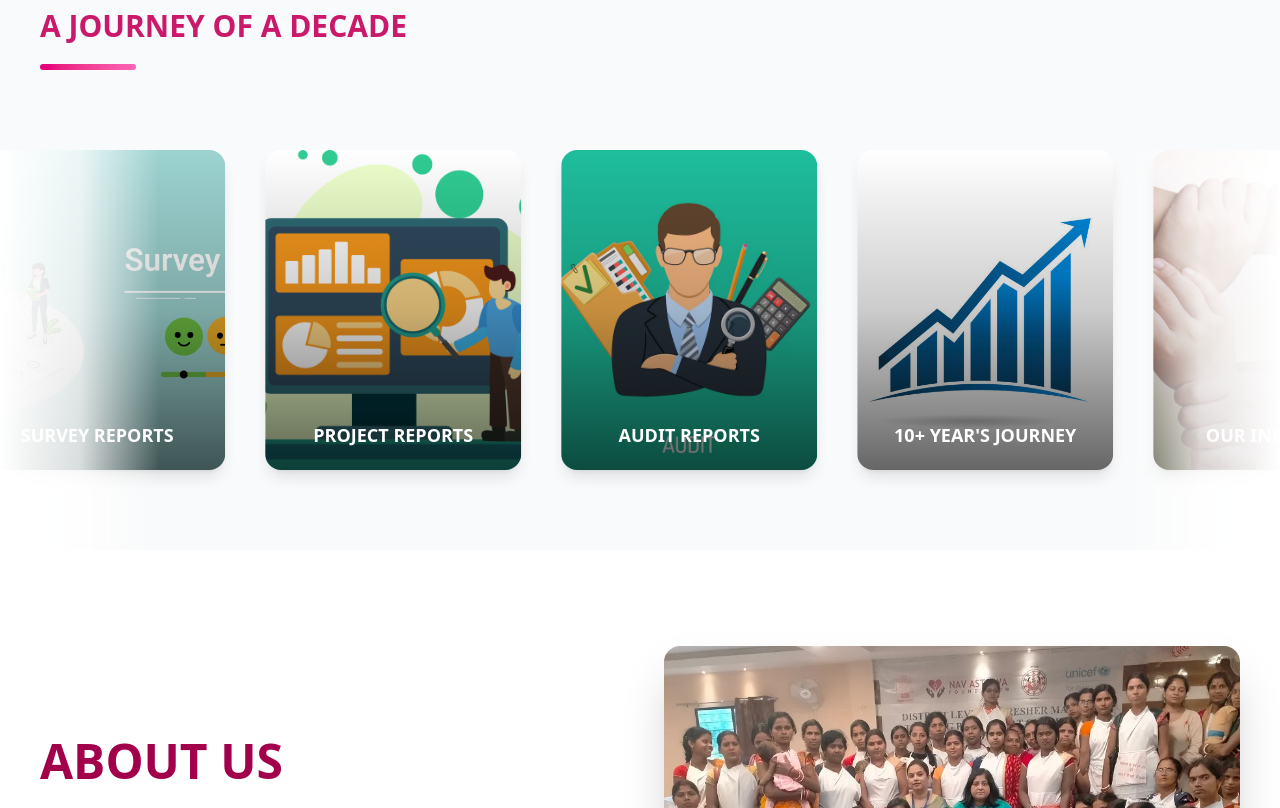
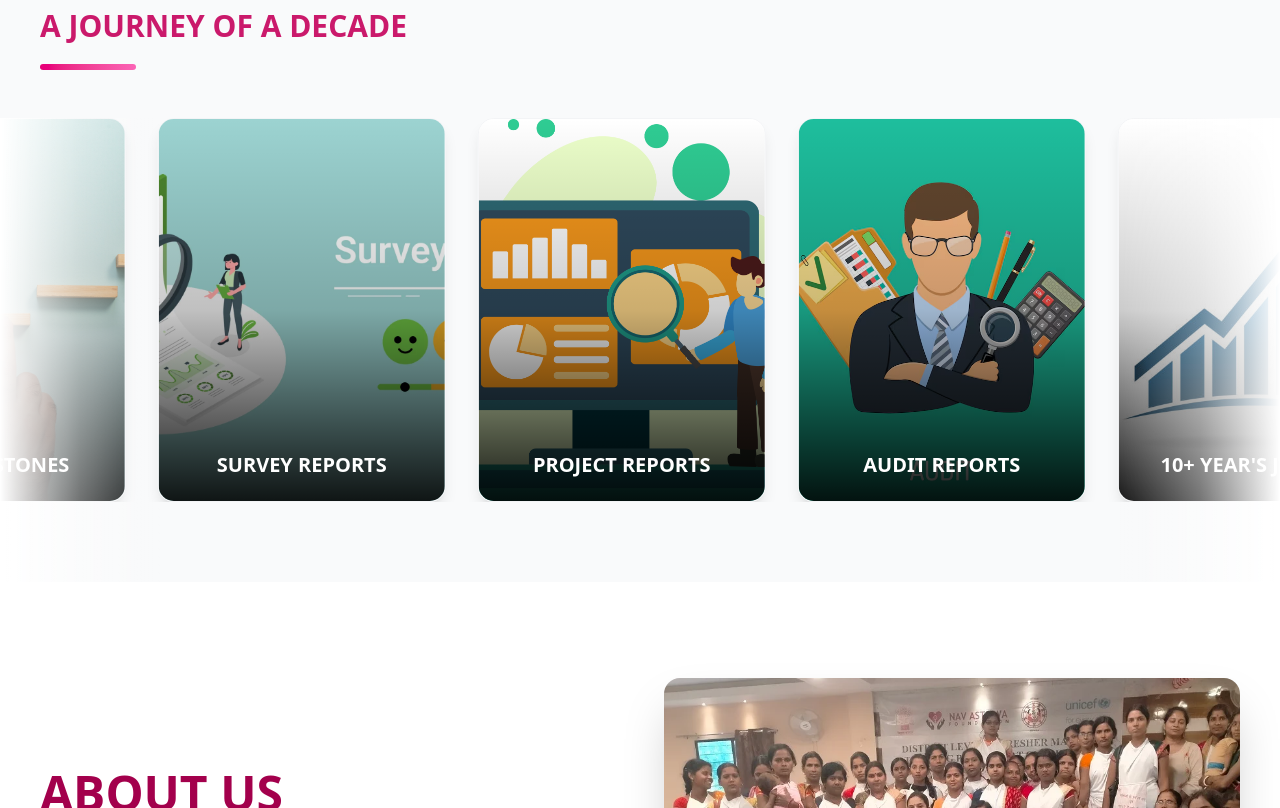
Before and after one commit to hck-anmol/NavAstitva, a React (Vite) app: page / in a window 1280 px wide. Shown: the part 948-1756 px from the top of the page. Built offline with nearby package versions, Linux system fonts and the light colour scheme.

Commit message:
Loop of overview section

```diff
--- a/src/components/Overview.jsx
+++ b/src/components/Overview.jsx
@@ -1,16 +1,23 @@
-import React, { useState } from "react";
+import React, { useState, useRef, useEffect } from "react";
+import { useNavigate } from 'react-router-dom';
 
+// Import your assets
 import our_initiative from "../assets/our_initiative.png";
 import our_milestones from "../assets/our_milestones.png";
 import survey_reports from "../assets/survey_reports.png";
 import project_reports from "../assets/h.png";
 import audit_reports from "../assets/audit_reports.png";
 import growth from "../assets/growth.png";
-import { useNavigate } from 'react-router-dom';
 
 const Overview = () => {
-  const [stopScroll, setStopScroll] = useState(false);
   const navigate = useNavigate();
+  const scrollRef = useRef(null);
+
+  // State for interaction
+  const [isDown, setIsDown] = useState(false);
+  const [startX, setStartX] = useState(0);
+  const [scrollLeft, setScrollLeft] = useState(0);
+  const [isPaused, setIsPaused] = useState(false);
 
   const cardData = [
     { title: "OUR INITIATIVES", image: our_initiative, link: "/initiatives" },
@@ -21,95 +28,140 @@ const Overview = () => {
     { title: "10+ YEAR'S JOURNEY", image: growth, link: "/journey" },
   ];
 
+  // Logic to handle the infinite manual scroll loop
+  const handleScroll = () => {
+    if (!scrollRef.current) return;
+    const { scrollLeft, scrollWidth, clientWidth } = scrollRef.current;
+
+    // If we scroll too far to the right (reach the end of the second set)
+    // Jump back to the start of the second set (the middle)
+    if (scrollLeft + clientWidth >= scrollWidth - 1) {
+      scrollRef.current.scrollLeft = scrollLeft - (scrollWidth / 2);
+    }
+    // If we scroll too far to the left
+    else if (scrollLeft <= 0) {
+      scrollRef.current.scrollLeft = scrollWidth / 2;
+    }
+  };
+
+  // Drag Logic for Desktop
+  const handleMouseDown = (e) => {
+    setIsDown(true);
+    setIsPaused(true);
+    setStartX(e.pageX - scrollRef.current.offsetLeft);
+    setScrollLeft(scrollRef.current.scrollLeft);
+  };
+
+  const handleMouseUp = () => {
+    setIsDown(false);
+    setIsPaused(false);
+  };
+
+  const handleMouseMove = (e) => {
+    if (!isDown) return;
+    e.preventDefault();
+    const x = e.pageX - scrollRef.current.offsetLeft;
+    const walk = (x - startX) * 2;
+    scrollRef.current.scrollLeft = scrollLeft - walk;
+  };
+
   return (
     <>
-      {/* Enhanced Marquee Animation */}
       <style>{`
-        .marquee-inner {
-          animation: marqueeScroll linear infinite;
-        }
+        .no-scrollbar::-webkit-scrollbar { display: none; }
+        .no-scrollbar { -ms-overflow-style: none; scrollbar-width: none; }
+
+        /* Smooth auto-scroll animation */
         @keyframes marqueeScroll {
-          0% { transform: translateX(0%); }
+          0% { transform: translateX(0); }
           100% { transform: translateX(-50%); }
         }
 
-        /* Smooth card scale animation */
-        @keyframes card-float {
-          0%, 100% { transform: translateY(0px); }
-          50% { transform: translateY(-8px); }
+        .marquee-track {
+          display: flex;
+          width: max-content;
+          animation: marqueeScroll 40s linear infinite;
         }
 
-        .card-hover:hover {
-          animation: card-float 0.6s ease-in-out;
+        .paused-animation {
+          animation-play-state: paused !important;
+        }
+
+        .card-inner {
+          transition: transform 0.5s cubic-bezier(0.2, 0.8, 0.2, 1);
+        }
+
+        .card-inner:hover {
+          transform: translateY(-10px);
         }
       `}</style>
 
-      {/* Heading Section - Better spacing and hierarchy */}
+      {/* Heading Section */}
       <div className="pt-20 md:pt-24 pb-8 md:pb-12 px-6 md:px-10 flex flex-col gap-3 max-w-7xl mx-auto">
         <h1 className="text-3xl sm:text-4xl md:text-5xl font-bold text-pink-800 tracking-tight">
           QUICK OVERVIEW OF NAF
         </h1>
-        <h2 className="text-xl sm:text-2xl md:text-3xl font-semibold text-pink-700/90">
-          A JOURNEY OF A DECADE
+        <h2 className="text-xl sm:text-2xl md:text-3xl font-semibold text-pink-700/90 uppercase">
+          A Journey of a Decade
         </h2>
         <div className="w-24 h-1.5 bg-gradient-to-r from-pink-600 to-pink-400 rounded-full mt-2" />
       </div>
 
-      {/* Marquee Container - Improved fade edges */}
+      {/* Outer Container */}
       <div
-        className="overflow-hidden px-6 md:px-10 w-full relative max-w-7xl mx-auto mt-6 md:mt-8 pb-16 md:pb-20"
-        onMouseEnter={() => setStopScroll(true)}
-        onMouseLeave={() => setStopScroll(false)}
+        className="relative w-full overflow-hidden pb-20"
+        onMouseEnter={() => setIsPaused(true)}
+        onMouseLeave={() => { setIsPaused(false); setIsDown(false); }}
       >
-        {/* Enhanced Left Fade with gradient */}
-        <div className="absolute left-0 top-0 h-full w-24 md:w-32 lg:w-40 z-10 pointer-events-none bg-gradient-to-r from-white via-white/80 to-transparent" />
+        {/* Edge Fades */}
+        <div className="absolute left-0 top-0 h-full w-20 md:w-40 z-10 pointer-events-none bg-gradient-to-r from-white via-white/40 to-transparent" />
+        <div className="absolute right-0 top-0 h-full w-20 md:w-40 z-10 pointer-events-none bg-gradient-to-l from-white via-white/40 to-transparent" />
 
-        {/* Marquee Track */}
+        {/* Scrollable Viewport */}
         <div
-          className="marquee-inner flex w-fit"
-          style={{
-            animationPlayState: stopScroll ? "paused" : "running",
-            animationDuration: `${cardData.length * 3000}ms`,
-          }}
+          ref={scrollRef}
+          onScroll={handleScroll}
+          className="overflow-x-auto no-scrollbar cursor-grab active:cursor-grabbing"
+          onMouseDown={handleMouseDown}
+          onMouseUp={handleMouseUp}
+          onMouseMove={handleMouseMove}
         >
-          <div className="flex">
-            {[...cardData, ...cardData].map((card, index) => (
+          {/* We use THREE sets of data for a truly unbreakable loop during fast manual scrolling */}
+          <div className={`marquee-track ${isPaused ? "paused-animation" : ""}`}>
+            {[...cardData, ...cardData, ...cardData].map((card, index) => (
               <div
                 key={index}
-                className="group mx-5 flex flex-col items-center w-64 cursor-pointer"
-                onClick={() => navigate(card.link) && window.scrollTo(0, 0)}
+                className="group mx-4 flex flex-col items-center w-64 md:w-72 shrink-0 select-none"
+                onClick={() => {
+                  if (!isDown) {
+                    navigate(card.link);
+                    window.scrollTo(0, 0);
+                  }
+                }}
               >
-                {/* Card with enhanced hover effects */}
-                <div className="card-hover relative h-80 w-full overflow-hidden rounded-2xl transition-all duration-500 hover:scale-105 hover:shadow-2xl shadow-lg">
-                  {/* Image */}
+                <div className="card-inner relative h-80 md:h-96 w-full overflow-hidden rounded-2xl shadow-lg border border-gray-100">
                   <img
                     src={card.image}
                     alt={card.title}
                     className="w-full h-full object-cover transition-transform duration-700 group-hover:scale-110"
+                    draggable="false"
                   />
 
-                  {/* Gradient Overlay - Always visible, enhanced on hover */}
-                  <div className="absolute inset-0 bg-gradient-to-t from-black/60 via-black/20 to-transparent transition-opacity duration-500 group-hover:from-black/70" />
+                  {/* Overlay UI */}
+                  <div className="absolute inset-0 bg-gradient-to-t from-black/90 via-black/20 to-transparent transition-opacity duration-500 group-hover:from-black/95" />
 
-                  {/* Title Overlay - Slides up on hover */}
-                  <div className="absolute inset-0 flex items-end justify-center p-6 transition-all duration-500 group-hover:items-center group-hover:bg-black/40 group-hover:backdrop-blur-sm">
-                    <p className="text-white text-lg font-bold text-center leading-tight transition-all duration-500 group-hover:text-xl">
+                  <div className="absolute inset-0 flex items-end justify-center p-6 transition-all duration-500 group-hover:items-center group-hover:bg-pink-900/20 group-hover:backdrop-blur-[2px]">
+                    <p className="text-white text-lg md:text-xl font-bold text-center leading-tight">
                       {card.title}
                     </p>
                   </div>
 
-                  {/* Accent border on hover */}
-                  <div className="absolute inset-0 border-2 border-transparent group-hover:border-pink-400/50 rounded-2xl transition-colors duration-500" />
+                  <div className="absolute inset-0 border-2 border-transparent group-hover:border-pink-400/30 rounded-2xl transition-all" />
                 </div>
-
-
               </div>
             ))}
           </div>
         </div>
-
-        {/* Enhanced Right Fade with gradient */}
-        <div className="absolute right-0 top-0 h-full w-24 md:w-32 lg:w-40 z-10 pointer-events-none bg-gradient-to-l from-white via-white/80 to-transparent" />
       </div>
     </>
   );
```
